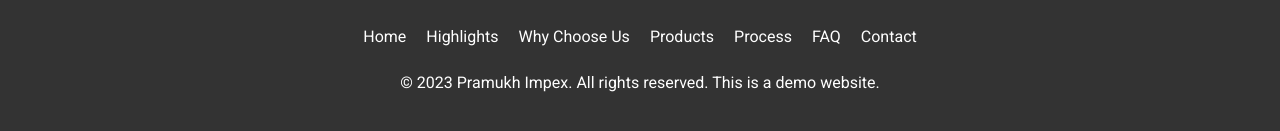
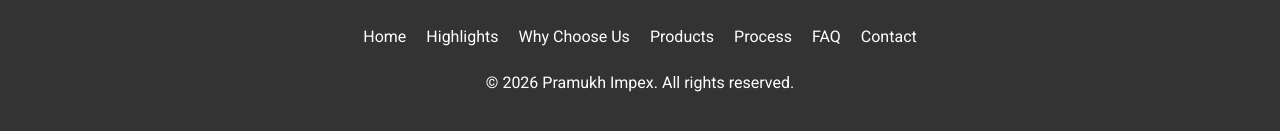
Before and after one commit to shantiwebsolution/pramukh-impex, a plain HTML site: page index.html in a window 1280 px wide. Shown: the part 4066-4197 px from the top of the page. Drawn offline with nearby package versions, Linux system fonts and the light colour scheme.

Commit message:
Products

```diff
--- a/index.html
+++ b/index.html
@@ -226,7 +226,7 @@
                 <li><a href="#faq">FAQ</a></li>
                 <li><a href="#contact">Contact</a></li>
             </ul>
-            <p>&copy; 2023 Pramukh Impex. All rights reserved. This is a demo website.</p>
+            <p>&copy; 2026 Pramukh Impex. All rights reserved.</p>
         </div>
     </footer>
 
```
